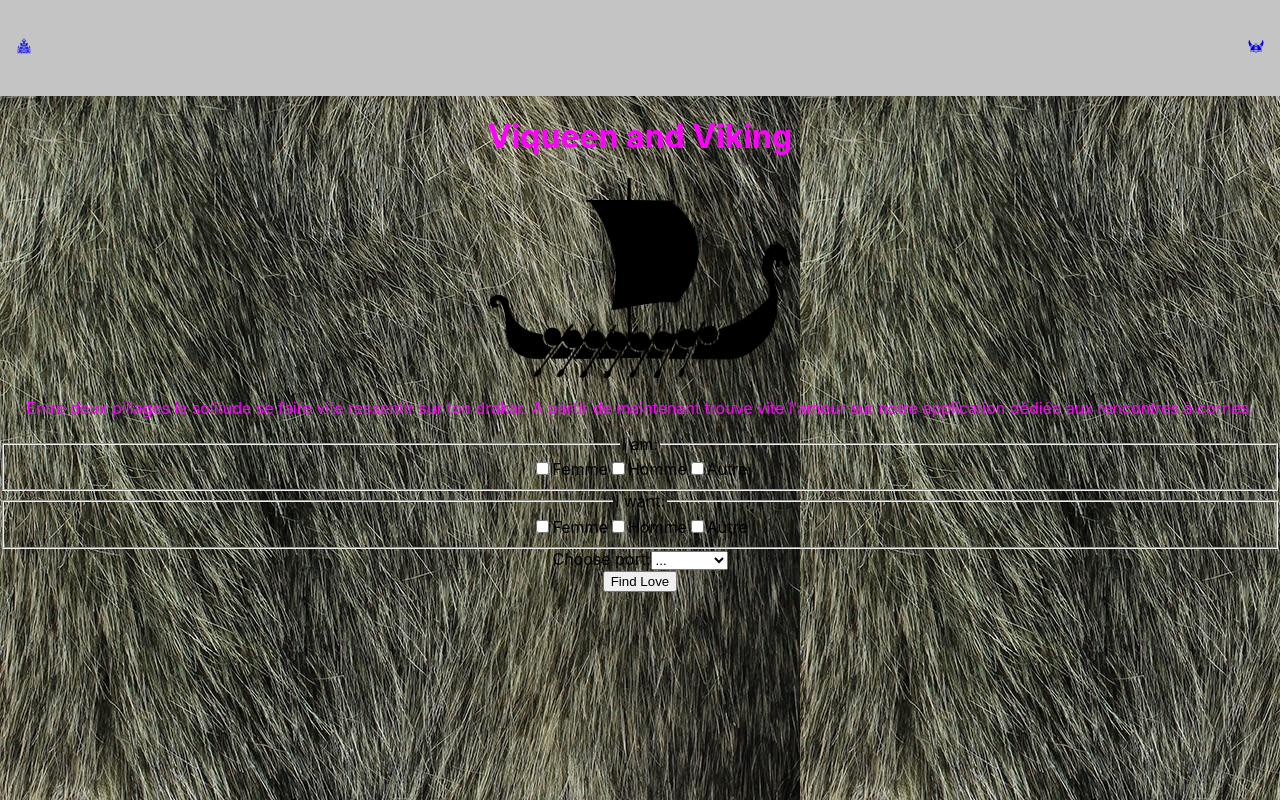
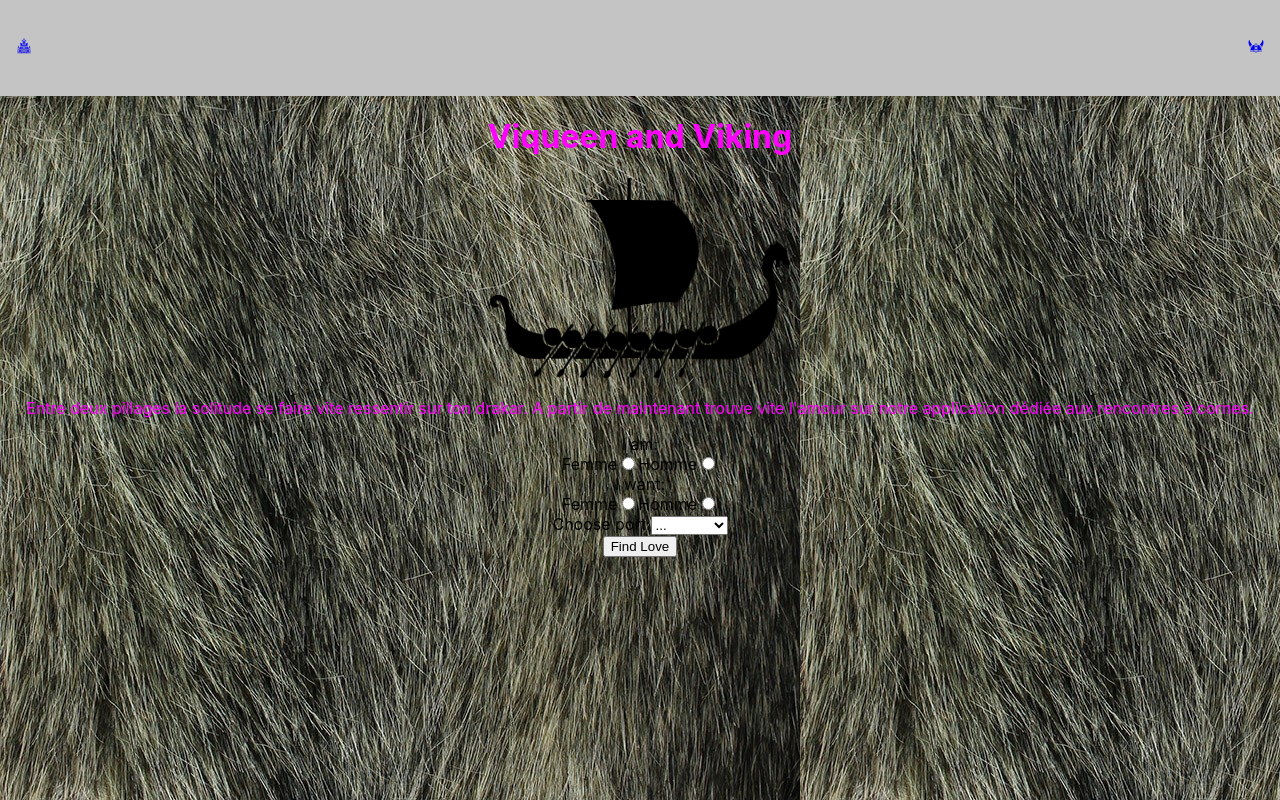
Before and after one commit to lwujek/wcs-js-h1-vikings, a React (Create React App) app: page / in a window 1280 px wide. Built offline with nearby package versions, Linux system fonts and the light colour scheme.

Commit message:
filter in comming

```diff
--- a/src/components/Filter.jsx
+++ b/src/components/Filter.jsx
@@ -1,44 +1,68 @@
-import React from 'react';
+import React from "react";
 
 class Filter extends React.Component {
+  constructor(props) {
+    super(props);
+    this.state = {
+      iAm: "",
+      iWant: "",
+      port: "",
+    };
+    this.changeIAm = this.changeIAm.bind(this);
+    this.changeIWant = this.changeIWant.bind(this);
+    this.changePort = this.changePort.bind(this);
+  }
+
+  changeIAm(e) {
+    this.setState({
+      iAm: e.target.value,
+    });
+  }
+  changeIWant(e) {
+    this.setState({
+      iWant: e.target.value,
+    });
+  }
+  changePort(e) {
+    this.setState({
+      port: e.target.value,
+    });
+  }
+
   render() {
+    console.log(this.state.iAm);
+    console.log(this.state.iWant);
+    console.log(this.state.port);
     return (
       <div>
-                <form>
-                    <fieldset>
+        <div className="i-am" onChange={this.changeIAm}>
           <legend>I am:</legend>
-                        <input type='checkbox' id='Femme'></input>
-                        <label for='Femme'>Femme</label>
-                        <input type='checkbox' id='Homme'></input>
-                        <label for='Homme'>Homme</label>
-                        <input type='checkbox' id='Autre'></input>
-                        <label for='Autre'>Autre</label>
-                    </fieldset>
-                    <fieldset>
+          <label for="Femme">Femme</label>
+          <input name="Iam" type="radio" value="Femme"></input>
+          <label for="Homme">Homme</label>
+          <input name="Iam" type="radio" value="Homme"></input>
+        </div>
+        <div className="i-want" onChange={this.changeIWant}>
           <legend>I want:</legend>
-                        <input type='checkbox' id='Femme'></input>
-                        <label for='Femme'>Femme</label>
-                        <input type='checkbox' id='Homme'></input>
-                        <label for='Homme'>Homme</label>
-                        <input type='checkbox' id='Autre'></input>
-                        <label for='Autre'>Autre</label>
+          <label for="Femme">Femme</label>
+          <input name="Iwant" type="radio" idvalue="Femme"></input>
+          <label for="Homme">Homme</label>
+          <input name="Iwant" type="radio" value="Homme"></input>
+        </div>
+        <div className="port" onChange={this.changePort}>
+          <label for="ports">Choose port:</label>
+          <select name="port" id="ports">
+            <option value="">...</option>
+            <option value="Stapula">Stapula</option>
+            <option value="Dorestad">Dorestad</option>
+            <option value="Kattegat">Kattegat</option>
+          </select>
+        </div>
 
-                    </fieldset>
-
-
-                    <label for='ports'>Choose port:</label>
-                    <select name='port' id='ports'>
-                        <option value=''>...</option>
-                        <option value='Stapula'>Stapula</option>
-                        <option value='Dorestad'>Dorestad</option>
-                        <option value='Kattegat'>Kattegat</option>
-                    </select>
-                </form>
         <button>Find Love</button>
       </div>
-        )
+    );
   }
 }
 
-
 export default Filter;
```
Lines whose indentation alone changed are shown as unchanged.
